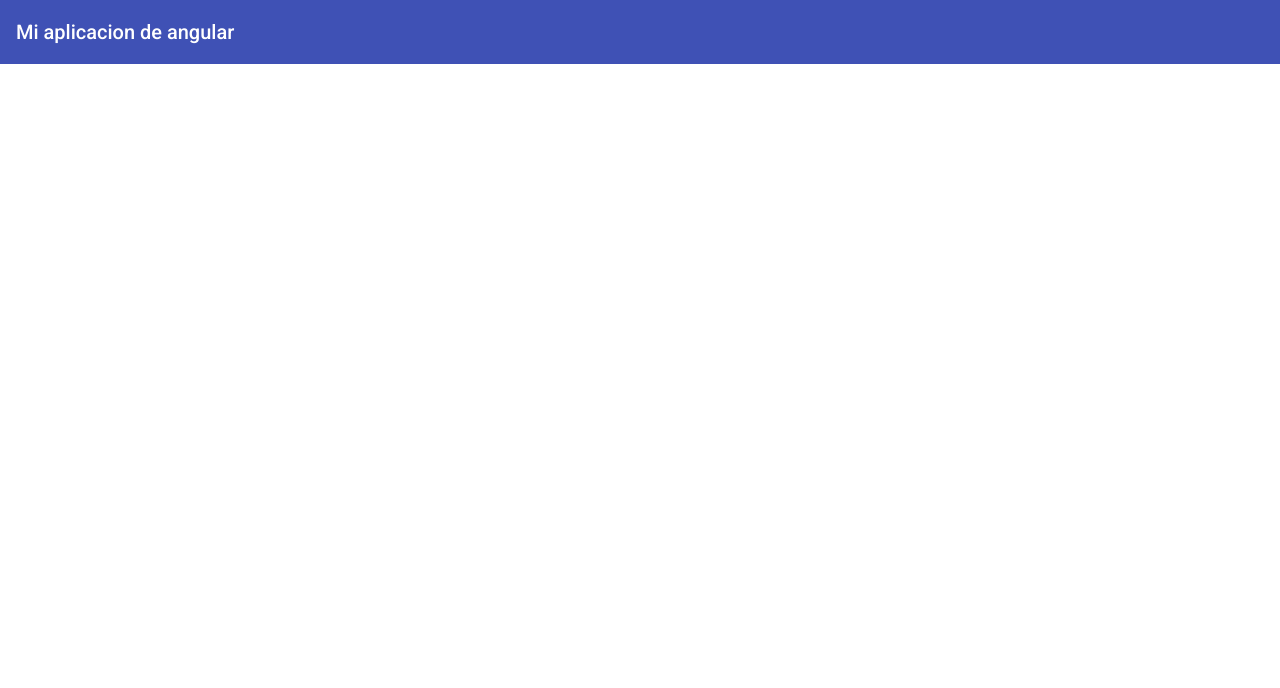
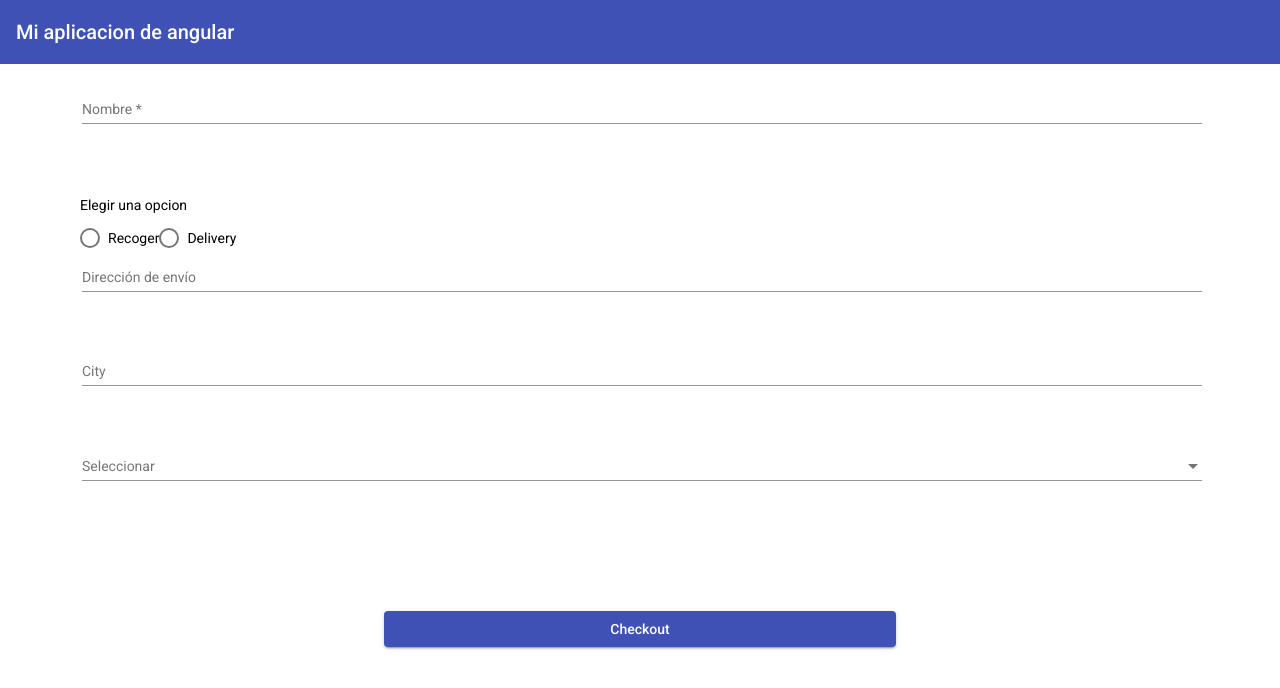
Before and after one commit to NaojiNerette/proyectoAngular, an Angular app: page /checkout in a window 1280 px wide. Before the commit this address led to /. Shown: the top 688 px of the page. Built offline with nearby package versions, Linux system fonts and the light colour scheme.

Commit message:
creación del formulario de checkout

```diff
--- a/src/app/app-routing.module.ts
+++ b/src/app/app-routing.module.ts
@@ -4,6 +4,7 @@
 const routes: Routes = [
   { path: 'products',
       loadChildren: () => import('./pages/products/products.module').then(m => m.ProductsModule) },
+  { path: 'checkout', loadChildren: () => import('./pages/checkout/checkout.module').then(m => m.CheckoutModule) },
   { path: '**', redirectTo: '', pathMatch: 'full'}
 ];
 
--- a/src/app/material.module.ts
+++ b/src/app/material.module.ts
@@ -3,9 +3,21 @@
 import { MatCardModule } from "@angular/material/card";
 import { MatButtonModule } from "@angular/material/button";
 import { MatIconModule } from  "@angular/material/icon";
+import { MatFormFieldModule } from  "@angular/material/form-field";
+import { MatRadioModule } from "@angular/material/radio";
+import { MatInputModule } from "@angular/material/input";
+import { MatSelectModule } from "@angular/material/select";
 
 @NgModule({
-    exports: [MatToolbarModule, MatCardModule, MatButtonModule, MatIconModule]
+    exports: [
+        MatToolbarModule,
+        MatCardModule,
+        MatButtonModule,
+        MatIconModule,
+        MatFormFieldModule,
+        MatRadioModule,
+        MatInputModule,
+        MatSelectModule]
 })
 
 export class MaterialModule {}
--- /dev/null
+++ b/src/app/pages/checkout/checkout-routing.module.ts
@@ -0,0 +1,11 @@
+import { NgModule } from '@angular/core';
+import { RouterModule, Routes } from '@angular/router';
+import { CheckoutComponent } from './checkout.component';
+
+const routes: Routes = [{ path: '', component: CheckoutComponent }];
+
+@NgModule({
+  imports: [RouterModule.forChild(routes)],
+  exports: [RouterModule]
+})
+export class CheckoutRoutingModule { }
--- /dev/null
+++ b/src/app/pages/checkout/checkout.component.html
@@ -0,0 +1,63 @@
+<div class="container">
+    <form class="form item">
+        <mat-form-field class="form__element">
+            <input  matInput
+                    placeholder="Nombre"
+                    required
+                    [(ngModel)]="model.name"
+                    name="name"
+                    #name="ngModel"
+            />
+            <mat-error *ngIf="!name.valid || name.pristine">
+                Nombre es requerido
+            </mat-error>
+        </mat-form-field>
+        <mat-radio-group class="form__element">
+            <p>Elegir una opcion</p>
+            <mat-radio-button
+                value="pickup"
+                (change)="onPickupOrDelivery(false)">Recoger
+            </mat-radio-button>
+            <mat-radio-button
+                value="delivery"
+                (change)="onPickupOrDelivery(true)">Delivery
+            </mat-radio-button>
+        </mat-radio-group>
+        <mat-form-field class="form__element">
+            <input  matInput
+                    placeholder="Dirección de envío"
+                    [(ngModel)]="model.shippingAddress"
+                    name="shippingAddress"
+                    #shippingAddress="ngModel"
+            />
+        </mat-form-field>
+        <mat-form-field class="form__element">
+            <input  matInput
+                    placeholder="City"
+                    [(ngModel)]="model.city"
+                    name="city"
+                    #city="ngModel"
+            />
+        </mat-form-field>
+        <mat-form-field class="form__element">
+            <mat-label>Seleccionar</mat-label>
+            <mat-select name="store"
+                        #store="ngModel"
+                        [(ngModel)]="model.store">
+                            <mat-option [value]="tienda" *ngFor="let tienda of stores">
+                                {{tienda.name}} - {{tienda.openingHours}}
+                            </mat-option>
+            </mat-select>
+        </mat-form-field>
+    </form>
+</div>
+
+
+<div class="container__button">
+    <button [disabled]=""
+            mat-raised-button
+            color="primary"
+            type="submit">
+        Checkout
+    </button>
+</div>
--- /dev/null
+++ b/src/app/pages/checkout/checkout.component.scss
@@ -0,0 +1,30 @@
+.container{
+    display: flex;
+    align-items: center;
+    padding: 1rem 5rem;
+
+    .item{
+        flex: 1 1 auto;
+    }
+
+    .form{
+        width: 100%;
+    }
+
+    .form__element{
+        padding: 5px 0px 25px 2px;
+        width: 100%;
+        margin-bottom: .5rem;
+    }
+}
+
+.container__button{
+    margin: 0 auto;
+    display: block;
+    width: 40%;
+    margin-top: 4rem;
+
+    button{
+        width: 100%;
+    }
+}
--- /dev/null
+++ b/src/app/pages/checkout/checkout.component.ts
@@ -0,0 +1,41 @@
+import { Component, OnInit } from '@angular/core';
+
+@Component({
+  selector: 'app-checkout',
+  templateUrl: './checkout.component.html',
+  styleUrls: ['./checkout.component.scss']
+})
+export class CheckoutComponent implements OnInit {
+  model = {
+    name: '',
+    store: '',
+    shippingAddress: '',
+    city: ''
+  };
+  stores = [
+    {
+      "id": 1,
+      "name": "Park Row at Beekman St",
+      "address": "38 Park Row",
+      "city": "New York",
+      "openingHours": "10:00 - 14:00 and 17:00 - 20:30"
+    },
+    {
+      "id": 2,
+      "name": "Store Alcalá",
+      "address": "Calle de Alcalá, 21",
+      "city": "Madrid",
+      "openingHours": "10:00 - 14:00 and 17:00 - 20:30"
+    }
+  ]
+
+  constructor() { }
+
+  ngOnInit(): void {
+  }
+
+  onPickupOrDelivery(value: boolean): void{
+    console.log(value);
+  }
+
+}
--- a/src/app/pages/products/product/product.component.ts
+++ b/src/app/pages/products/product/product.component.ts
@@ -1,10 +1,11 @@
-import { Component, EventEmitter, Input, Output } from '@angular/core';
+import { ChangeDetectionStrategy, Component, EventEmitter, Input, Output } from '@angular/core';
 import { Product } from '../interface/product.interface';
 
 @Component({
   selector: 'app-product',
   templateUrl: './product.component.html',
-  styleUrls: ['./product.component.scss']
+  styleUrls: ['./product.component.scss'],
+  changeDetection: ChangeDetectionStrategy.OnPush
 })
 export class ProductComponent {
   @Input() product!: Product;
```
Also changed, not shown: src/app/pages/checkout/checkout.module.ts (added, +21 -0 lines).
